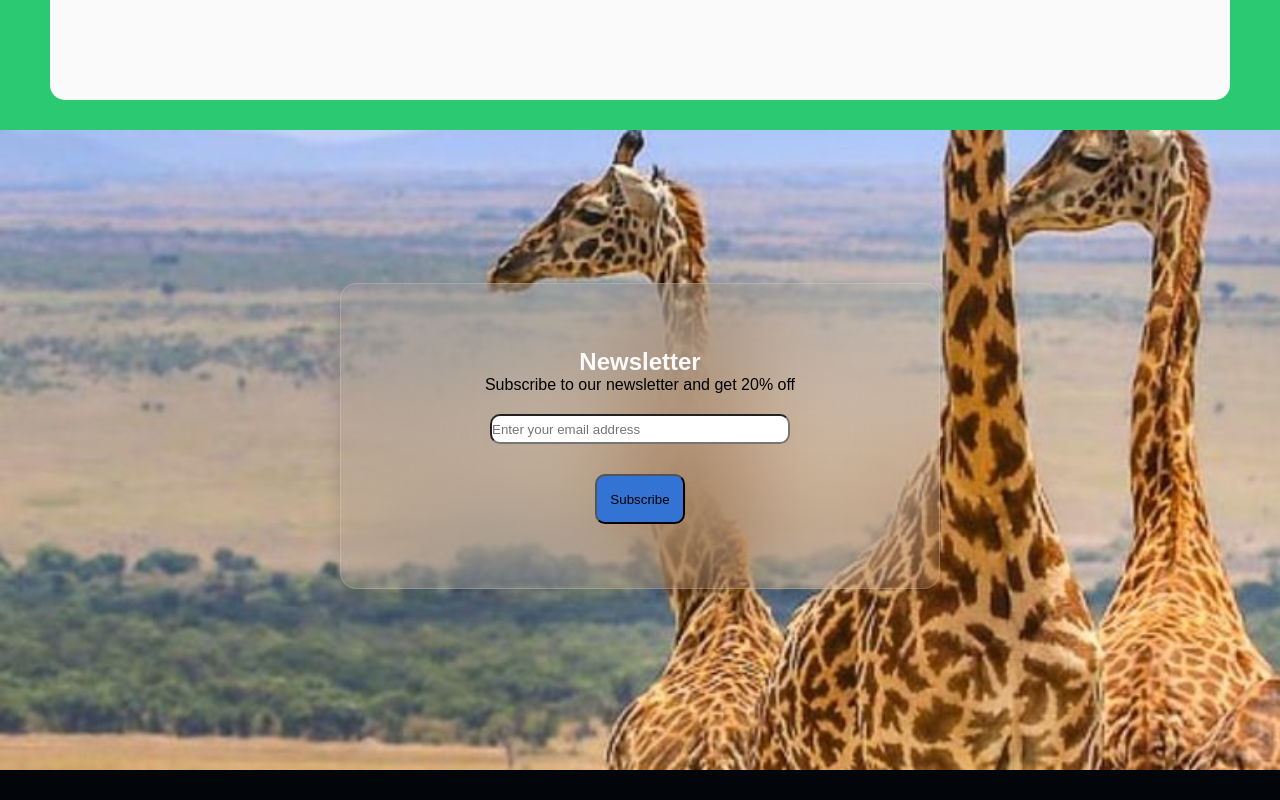
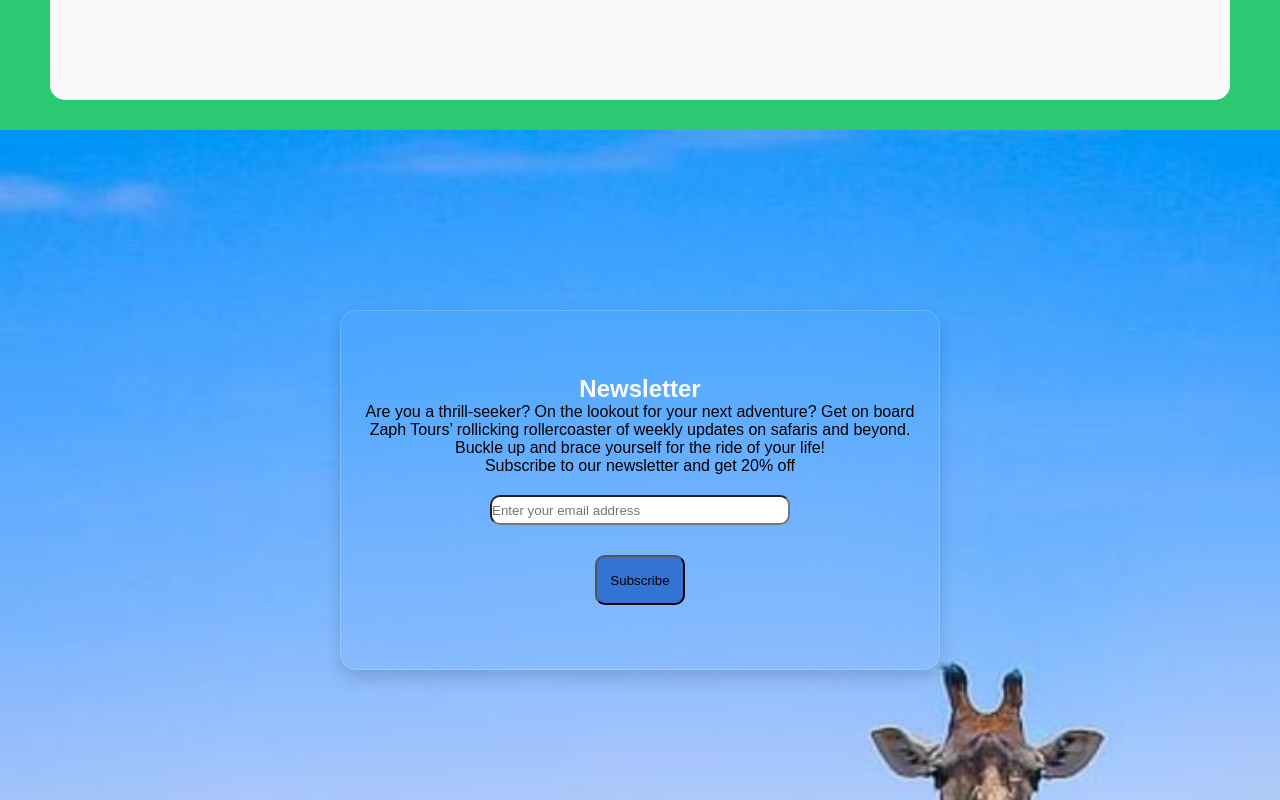
Before and after one commit to Stanlee-Sam/Zaph-Tours, a React (Vite) app: page / in a window 1280 px wide. Shown: the part 2820-3620 px from the top of the page. Before the commit the page ends 3590 px from the top, so only its background shows below. Built offline with nearby package versions, Linux system fonts and the light colour scheme; a web font is replaced by a local one.

Commit message:
deployment changes

```diff
--- a/package.json
+++ b/package.json
@@ -1,6 +1,6 @@
 {
   "name": "zaph-tours",
-  "private": true,
+  "private": false,
   "version": "0.0.0",
   "type": "module",
   "scripts": {
--- a/src/components/Home page/Newsletter/newsletter.css
+++ b/src/components/Home page/Newsletter/newsletter.css
@@ -9,7 +9,7 @@
     background: url(../../../../src/assets/Hero/hero3.jpeg ) center no-repeat fixed;
     background-size: cover;
     background-position: center;
-    height: 80vh;
+    height: 150vh;
 
 
 }
--- a/src/components/Home page/Newsletter/newsletter.jsx
+++ b/src/components/Home page/Newsletter/newsletter.jsx
@@ -6,10 +6,12 @@ const Newsletter = () => {
     <section className='newsletter-section'>
        <div className="card-content">
        <h1>Newsletter</h1>
+        <p>Are you a thrill-seeker? On the lookout for your next adventure? Get on board Zaph Tours’ rollicking rollercoaster of weekly updates on safaris and beyond. Buckle up and brace yourself for the ride of your life!</p>
+
         <p>Subscribe to our newsletter and get 20% off</p>
         <form className='newsletter-form'>
             <input type="text" placeholder="Enter your email address" />
-            <button type="submit">Subscribe</button>
+            <button type="button">Subscribe</button>
         </form>
        </div>
 
```
